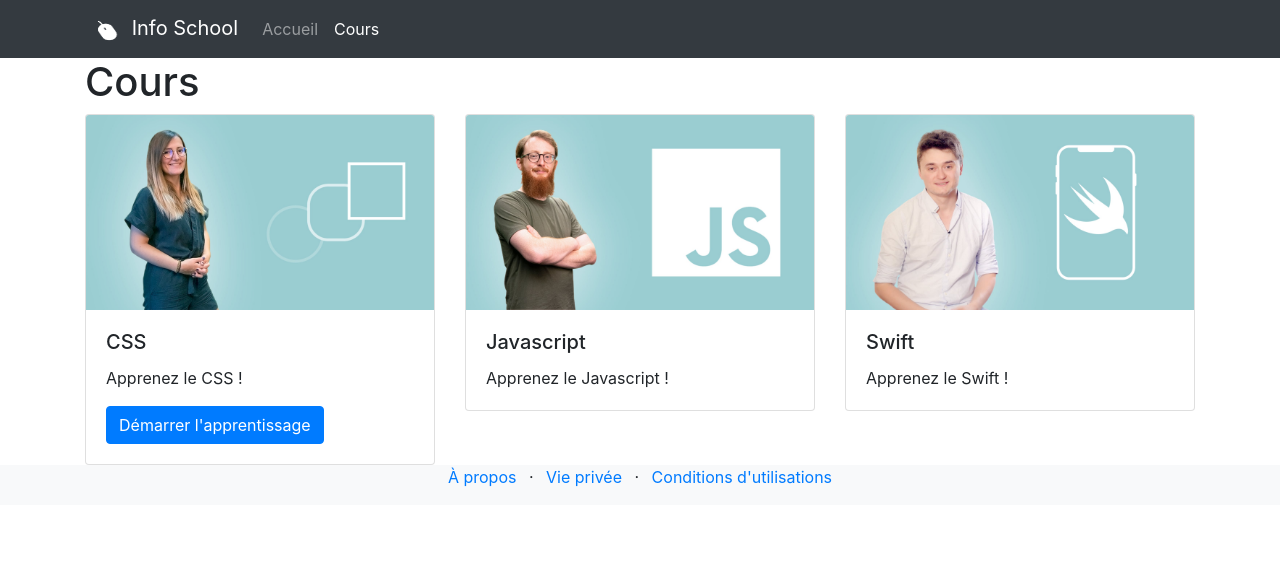
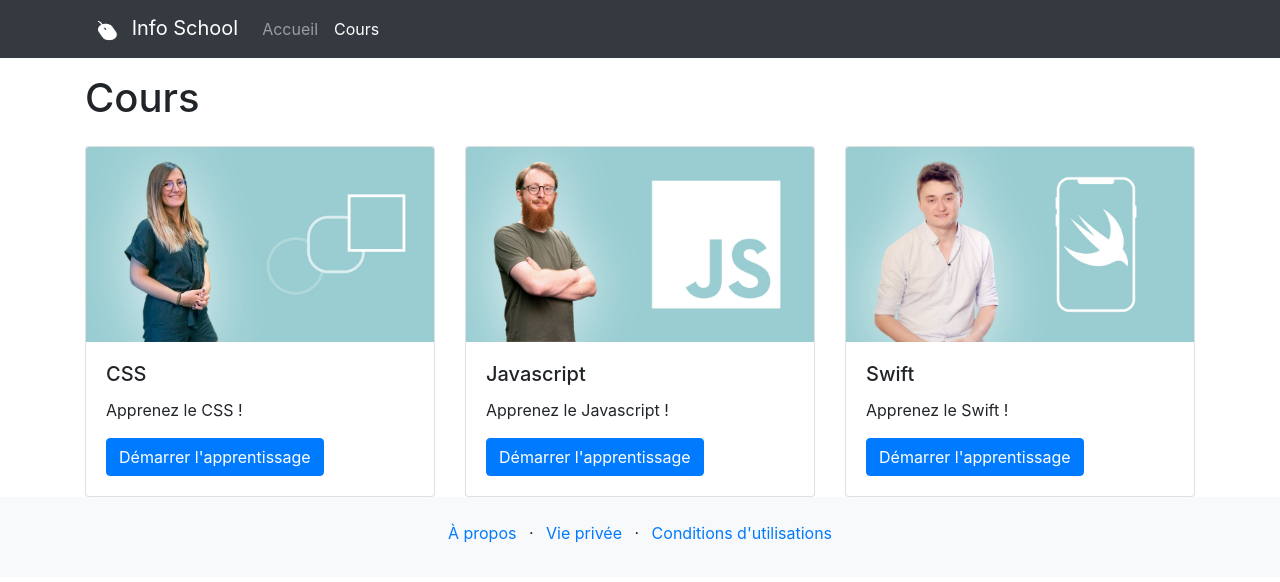
Before and after one commit to jerev7/bootstrap_activity, a plain HTML site: page lessons.html in a window 1280 px wide. Drawn offline with nearby package versions, Linux system fonts and the light colour scheme.

Commit message:
added spacing and link button démarrez l'apprentissage in lesson-1.html

```diff
--- a/lessons.html
+++ b/lessons.html
@@ -42,14 +42,14 @@
     </div>
   </div>
   <div class="container">
-    <div class="row">
+    <div class="row my-3">
       <div class="col">
         <h1>Cours</h1>
       </div>
     </div>
     <div class="row">
       <div class="col-12 col-lg-4">
-        <div class="card">
+        <div class="card mb-4 mb-lg-0">
           <img class="card-img-top" src="images/css.jpeg" alt="CSS">
           <div class="card-body">
             <h5 class="card-title">CSS</h5>
@@ -59,20 +59,22 @@
         </div>
       </div>
       <div class="col-12 col-lg-4">
-        <div class="card">
+        <div class="card mb-4 mb-lg-0">
           <img class="card-img-top" src="images/js.jpeg" alt="Javascript">
           <div class="card-body">
             <h5 class="card-title">Javascript</h5>
             <p class="card-text">Apprenez le Javascript !</p>
+            <a class="btn btn-primary" href="lessons-1.html" role="button">Démarrer l'apprentissage</a>
           </div>
         </div>
       </div>
       <div class="col-12 col-lg-4">
-        <div class="card">
+        <div class="card mb-4 mb-lg-0">
           <img class="card-img-top" src="images/swift.jpeg" alt="Swift">
           <div class="card-body">
             <h5 class="card-title">Swift</h5>
             <p class="card-text">Apprenez le Swift !</p>
+            <a class="btn btn-primary" href="lessons-1.html" role="button">Démarrer l'apprentissage</a>
           </div>
         </div>
       </div>
@@ -80,7 +82,7 @@
   </div>
   <div class="bg-light">
     <div class="container">
-      <div class="row">
+      <div class="row pt-4 pb-3">
         <div class="col">
           <ul class="list-inline text-center">
             <li class="list-inline-item"><a href="#">À propos</a></li>
```
Also changed, not shown: index.html (+5 -5 lines).
